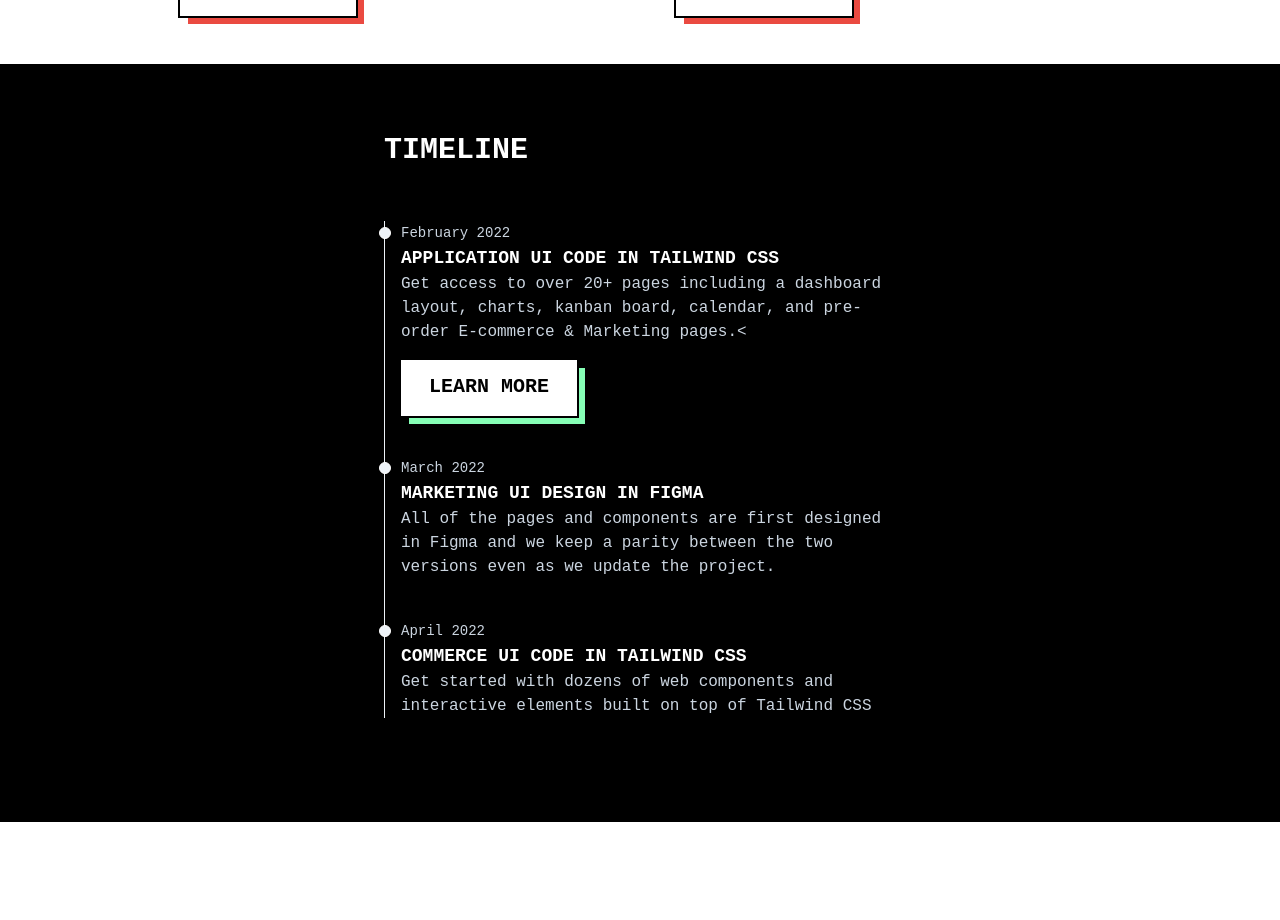
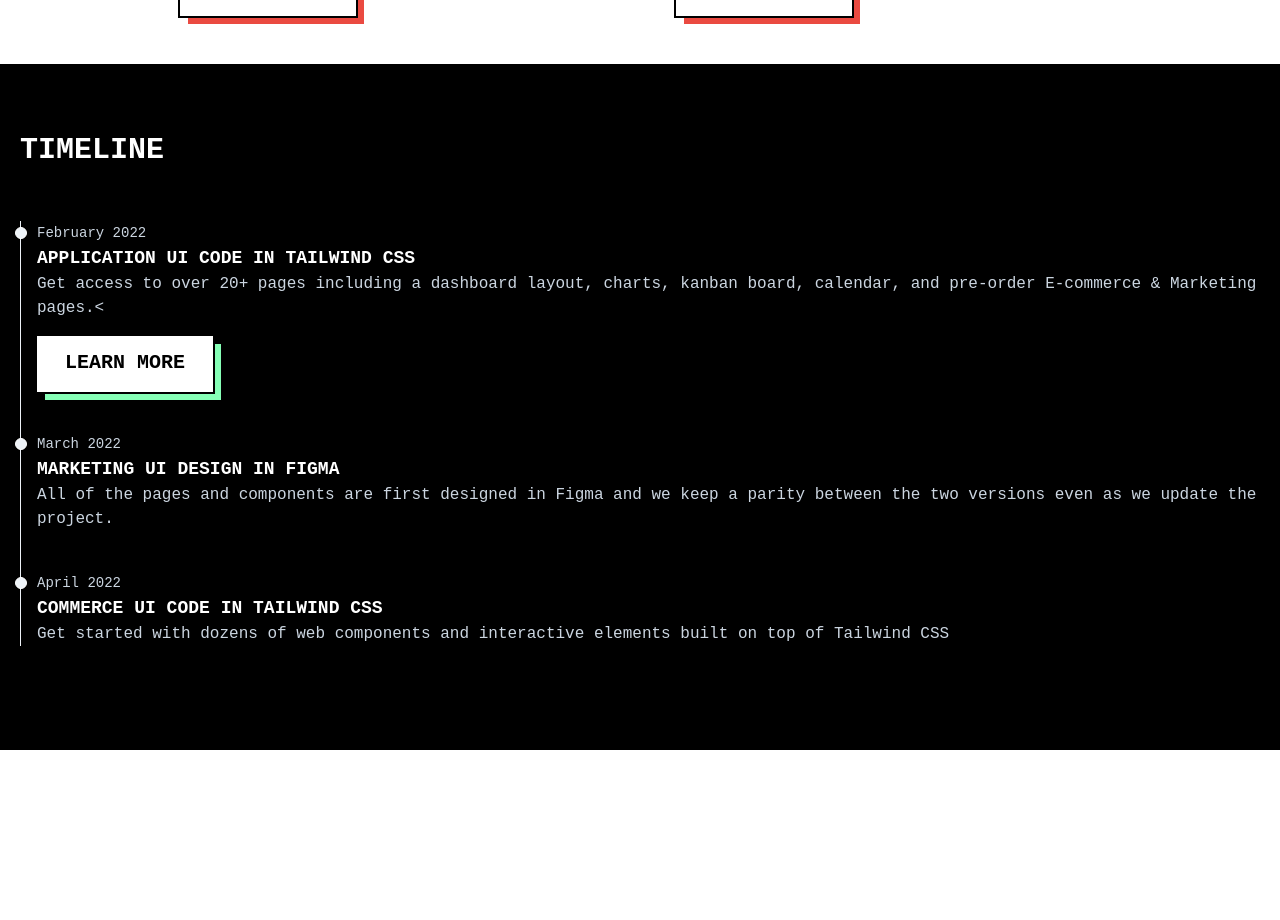
Before and after one commit to ralsuwaidi/uaecodes-frontend, a Next.js app: page / in a window 1280 px wide. Shown: the part 2320-3240 px from the top of the page. Built offline with nearby package versions, Linux system fonts and the light colour scheme.

Commit message:
fix: fix max-w error for timeline

```diff
--- a/src/layouts/Home/Locations.tsx
+++ b/src/layouts/Home/Locations.tsx
@@ -49,8 +49,8 @@
       </div>
       <div className=" bg-neon-green">
         <div className="container mx-auto px-4">
-          <div className="mx-auto py-5 md:py-12">
-            <div className="grid grid-cols-2 gap-2 md:grid-cols-4 md:gap-4">
+          <div className=" py-5 md:py-12">
+            <div className="grid  grid-cols-2 gap-2 md:grid-cols-4 md:gap-4">
               <LocationEmirates
                 emirate={ABU_DHABI.name}
                 locations={ABU_DHABI.locations}
--- a/src/layouts/Home/Timeline.tsx
+++ b/src/layouts/Home/Timeline.tsx
@@ -4,8 +4,7 @@
 const Timeline = () => {
   return (
     <section className=" bg-black py-16 font-ubuntu-mono text-white">
-      <div className="container px-5">
-        <div className=" mx-auto max-w-lg">
+      <div className="container mx-auto px-5">
         <p className=" mb-5 text-2xl font-bold uppercase md:mb-12 md:text-3xl">
           Timeline
         </p>
@@ -30,7 +29,6 @@
           ></TimelineItem>
         </ol>
       </div>
-      </div>
     </section>
   );
 };
```
Lines whose indentation alone changed are shown as unchanged.
